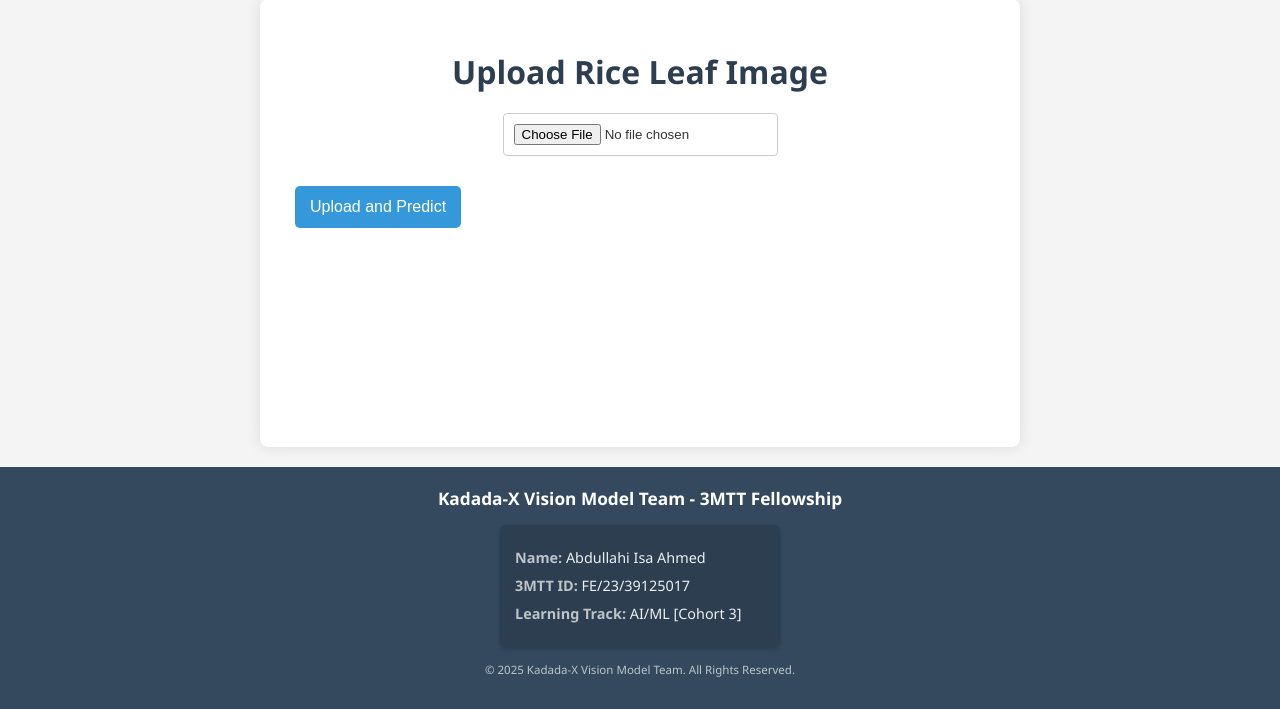
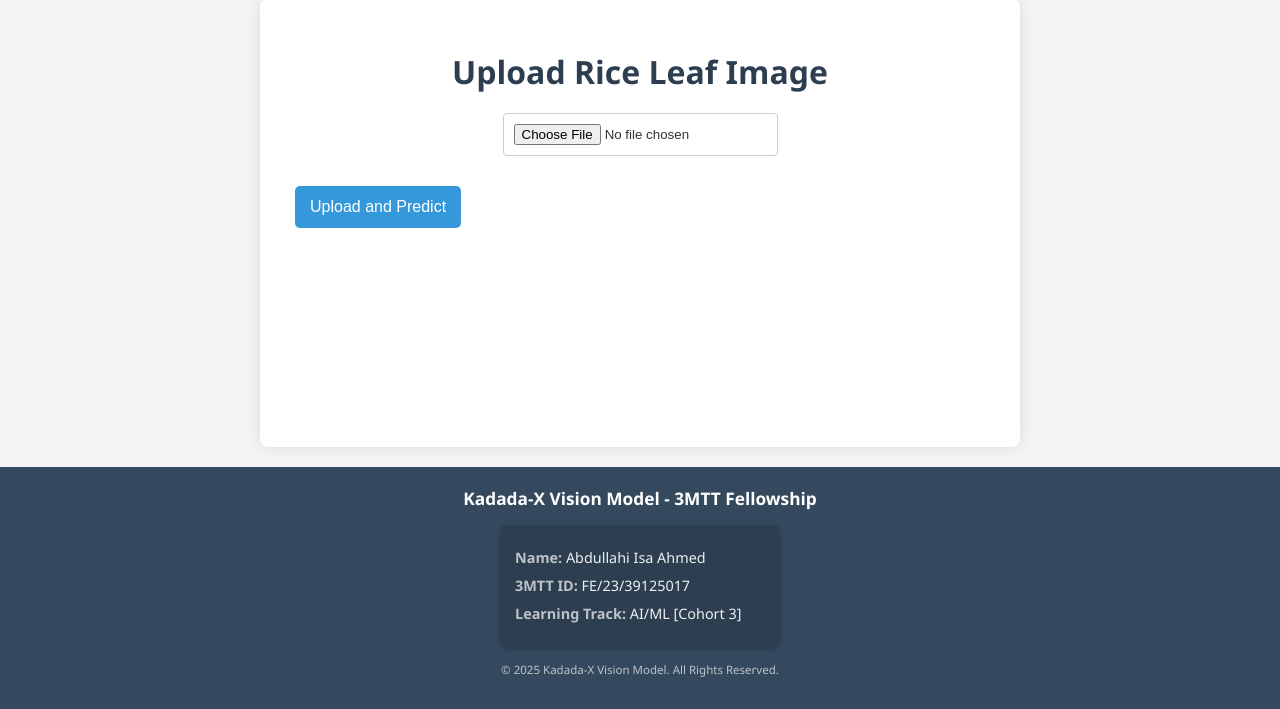
Before and after one commit to Abdullah2020/Kadada-X, a Flask app: page / in a window 1280 px wide. Shown: the part 91-800 px from the top of the page. Run offline with Flask 3, Linux system fonts and the light colour scheme; some libraries are stand-ins or nearby versions.

Commit message:
modified copyright note in index file

```diff
--- a/templates/index.html
+++ b/templates/index.html
@@ -32,7 +32,7 @@
 
     <!-- === NEW FOOTER SECTION (Integrated) === -->
     <footer class="app-footer">
-        <h3>Kadada-X Vision Model Team - 3MTT Fellowship</h3>
+        <h3>Kadada-X Vision Model - 3MTT Fellowship</h3>
         <div class="footer-credits">
             <div class="student-info">
                 <p><strong>Name:</strong> Abdullahi Isa Ahmed</p>
@@ -40,7 +40,7 @@
                 <p><strong>Learning Track:</strong> AI/ML [Cohort 3]</p>
             </div>
         </div>
-        <p style="margin-top: 10px; font-size: 0.8em; color: #bdc3c7;">© 2025 Kadada-X Vision Model Team. All Rights Reserved.</p>
+        <p style="margin-top: 10px; font-size: 0.8em; color: #bdc3c7;">© 2025 Kadada-X Vision Model. All Rights Reserved.</p>
     </footer>
     <!-- === END OF FOOTER SECTION === -->
 </body>
```
